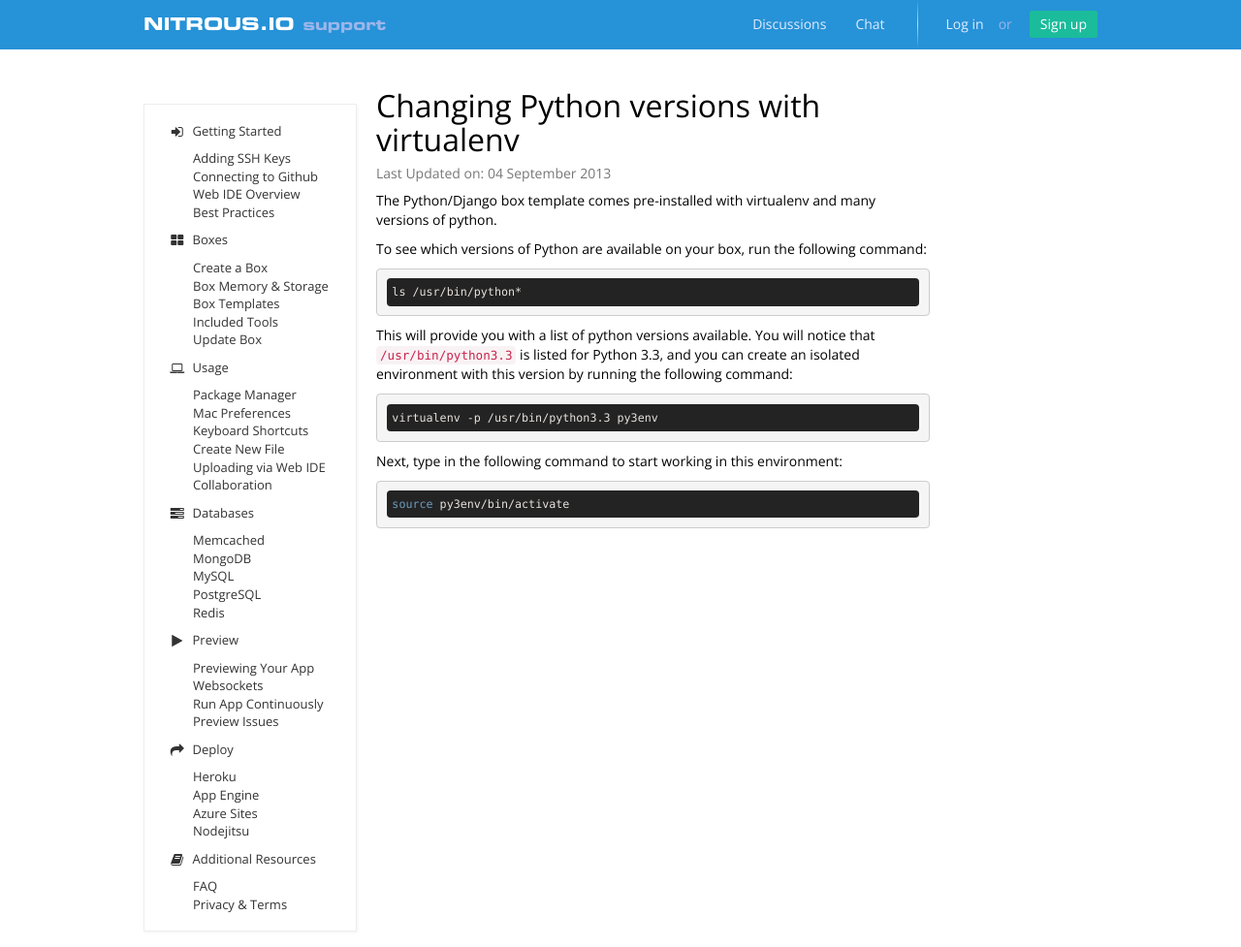
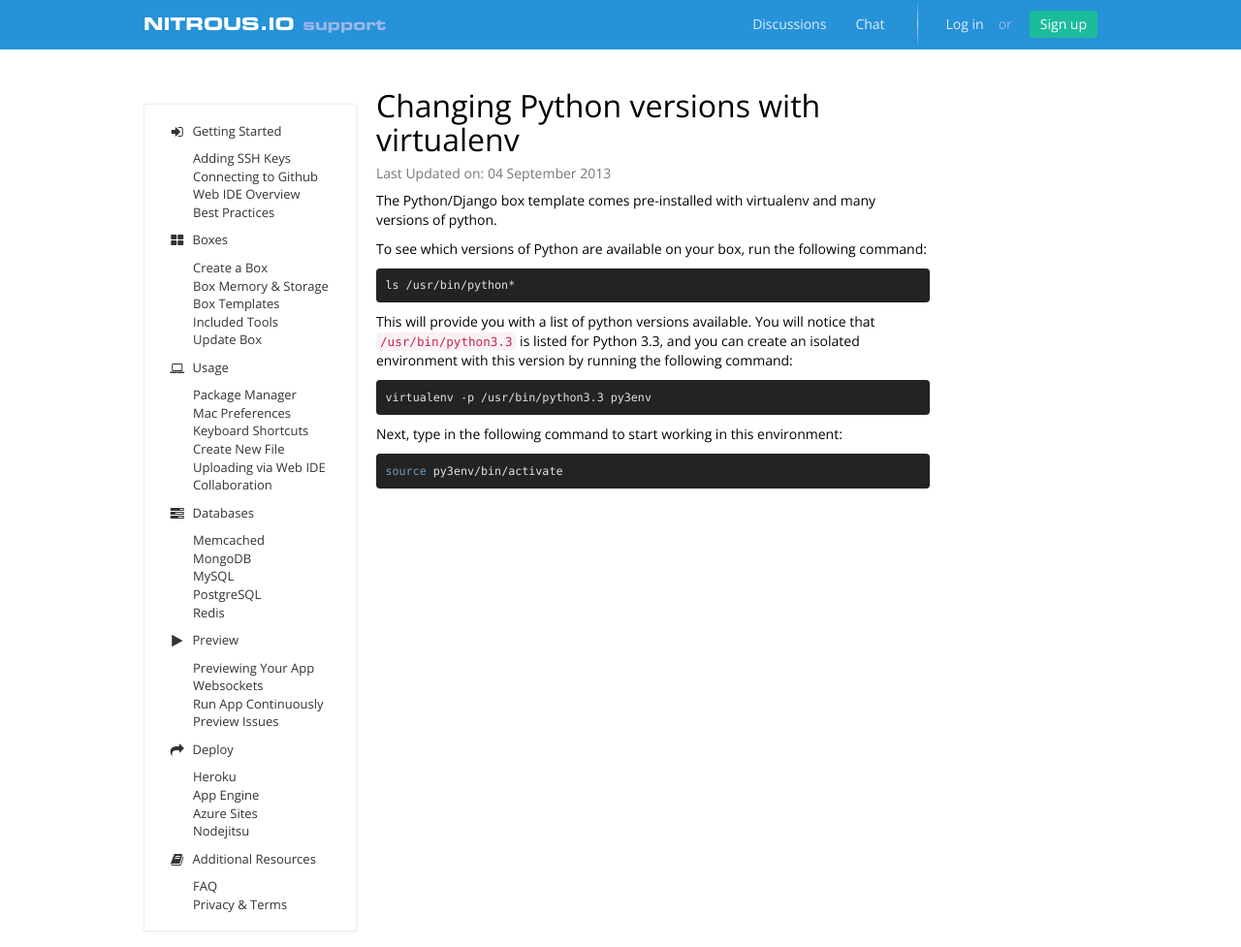
Before and after one commit to pkallberg/help.nitrous.io, a Jekyll site: the page built from _posts/2013-09-04-python-versions-with-virtualenv.md, in a window 1280 px wide. Shown: the whole page at 97% size. Built offline with Jekyll 4.4.1, drawn with Linux system fonts in a browser that asks for light colours; comment, search, counter and statistics services are not loaded.

Commit message:
Adjust code block style now that we're using highlight.js.

```diff
--- a/css/action.scss
+++ b/css/action.scss
@@ -505,8 +505,6 @@
   }
 }
 
-
-
 .clearfix {
   &:before, &:after {
     content: " ";
@@ -610,3 +608,12 @@
   background-image: linear-gradient(#2387C7, #2692d7);
   }
 }
+
+.articles pre {
+  padding: 0;
+  border: 0;
+
+  code {
+    padding: 9.5px;
+  }
+}
```
